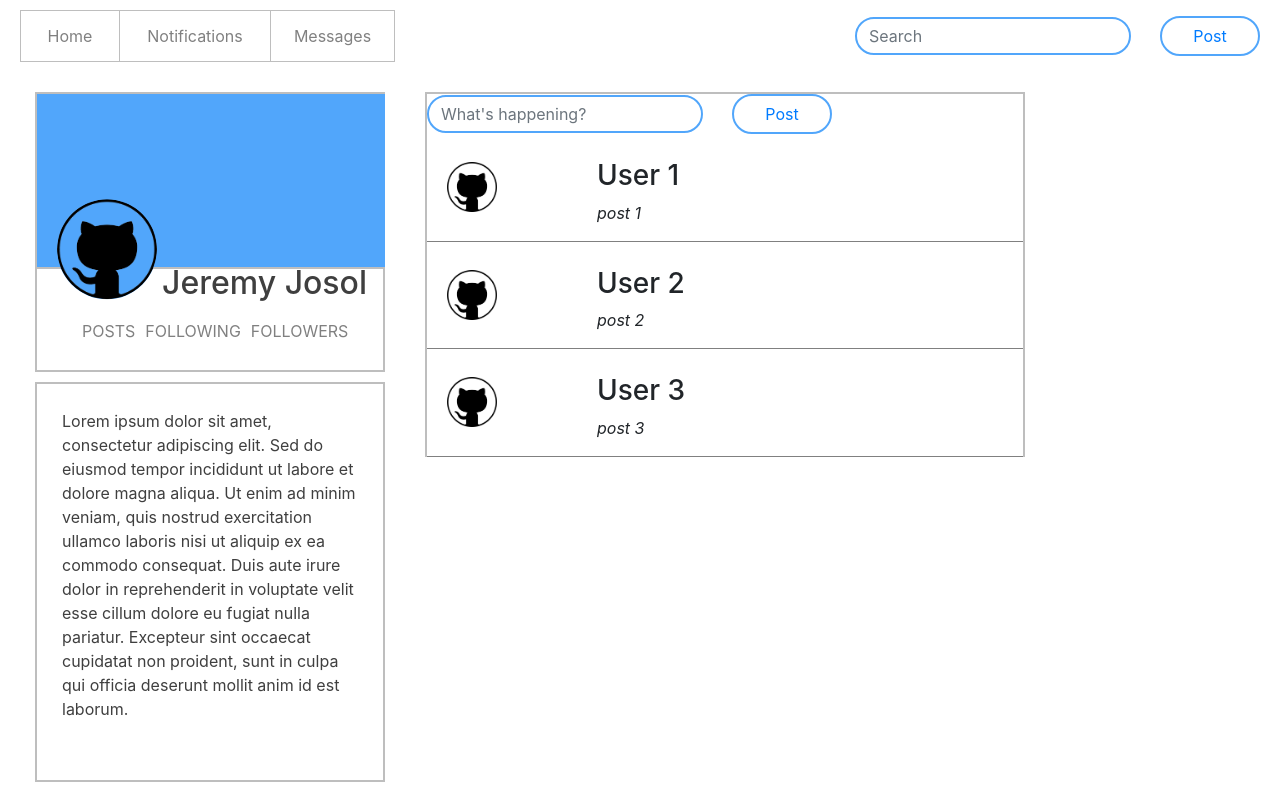
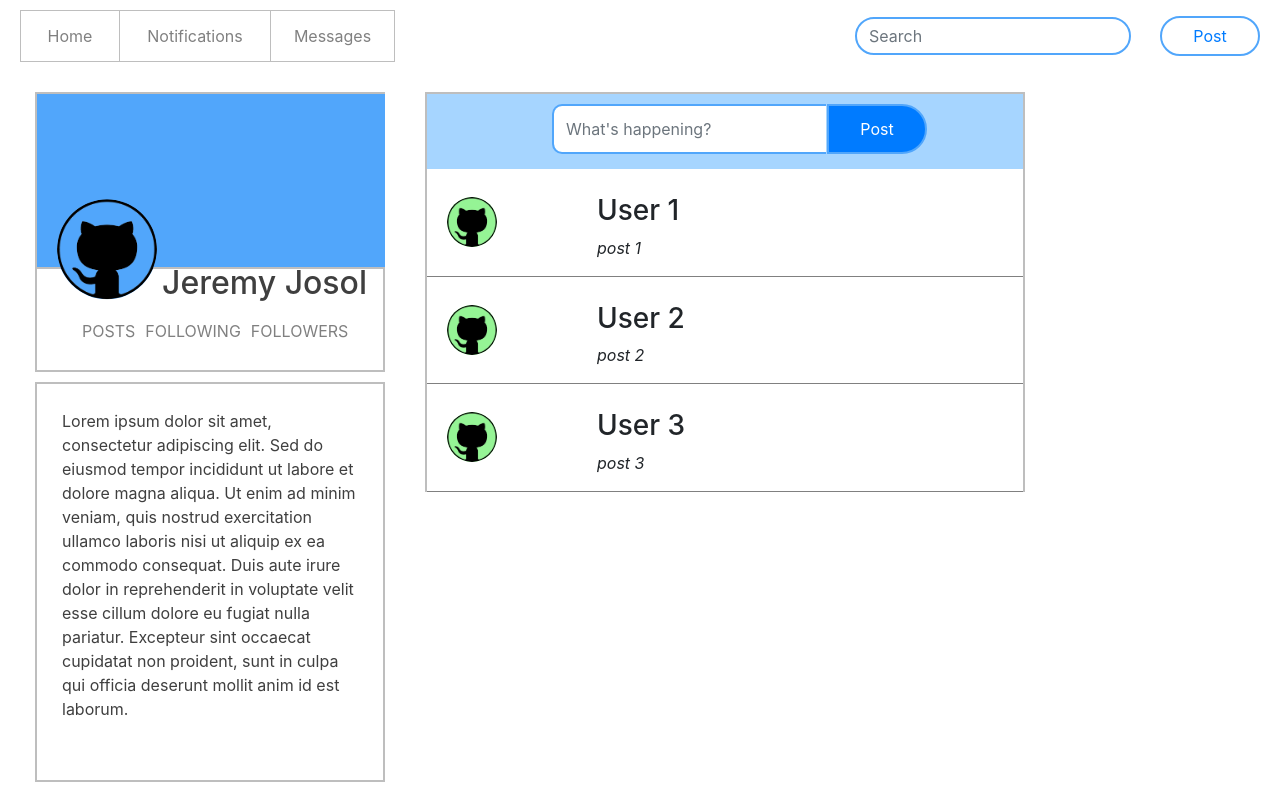
Before and after one commit to jeremyjosol/social-media, a React (Create React App) app: page / in a window 1280 px wide. Built offline with nearby package versions, Linux system fonts and the light colour scheme.

Commit message:
Add Post styles + implement input-group to modify btn shape

```diff
--- a/src/components/App.js
+++ b/src/components/App.js
@@ -18,7 +18,7 @@ function App(){
           </div>
         </div>
         <div className="feed">
-          <div className="post">
+          <div className="feed-post">
             <Post />
           </div>
           <FeedList />
--- a/src/components/Post.js
+++ b/src/components/Post.js
@@ -4,11 +4,13 @@ function Post() {
   return (
     <React.Fragment>
       <form className="form-inline">
-          <input type="text" className="form-control" placeholder="What's happening?" />
+        <div className="input-group">
+          <input type="text" className="form-control post-input" placeholder="What's happening?" />
           <div className="input-group-append">
-            <button className="btn btn-outline-primary post" type="button">Post</button>
-            </div>
-        </form>
+            <button className="btn btn-primary post-input-btn" type="button">Post</button>
+          </div>
+        </div>
+      </form>
     </React.Fragment>
   );
 }
--- a/src/index.css
+++ b/src/index.css
@@ -152,6 +152,8 @@ code {
 }
 
 .feed-pfp {
+  background-color: rgb(149, 244, 149);
+  border-radius: 50px;
   width: 50px;
   height: 50px;
   margin-left: 20px;
@@ -164,3 +166,22 @@ code {
   vertical-align: middle;
   display: inline-block;
 }
+
+.feed-post {
+  background-color: rgb(166, 213, 255);
+  height: 75px;
+}
+
+.post-input {
+  height: 50px;
+  border-radius: 10px;
+  margin-left: 125px;
+  margin-top: 10px;
+  border-right: none;
+}
+
+.post-input-btn {
+  margin-top: 10px;
+  margin-left: -28px;
+  border-left: none;
+}
```
